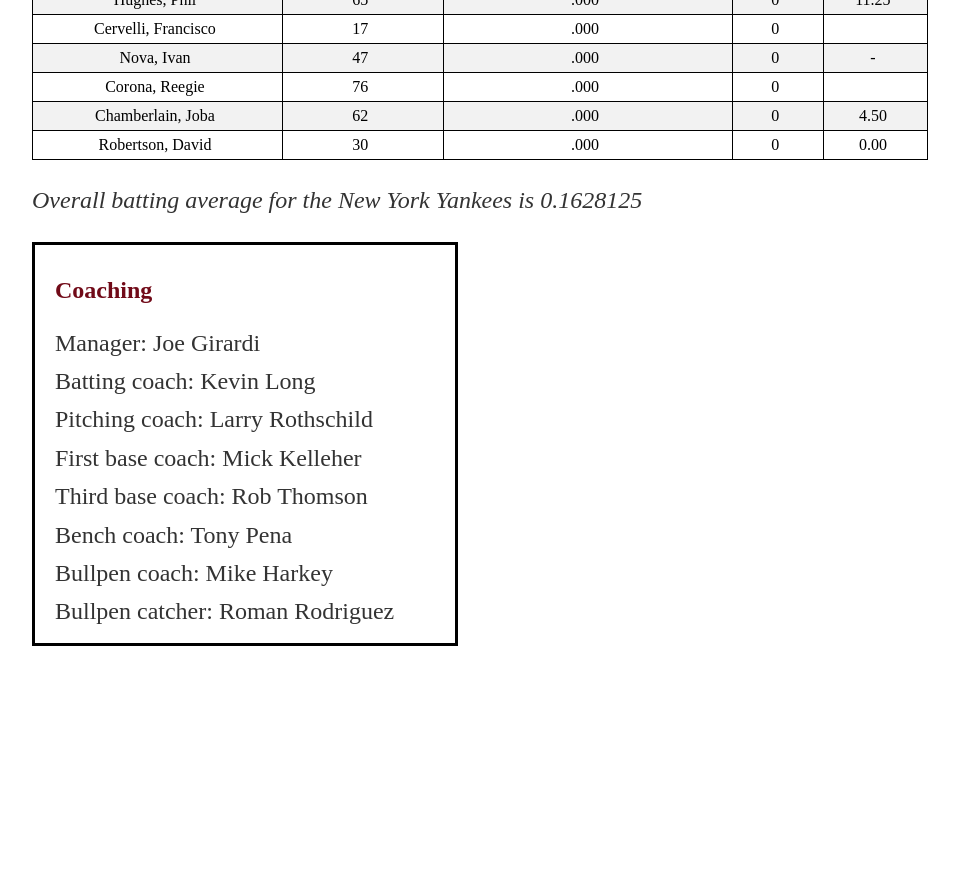
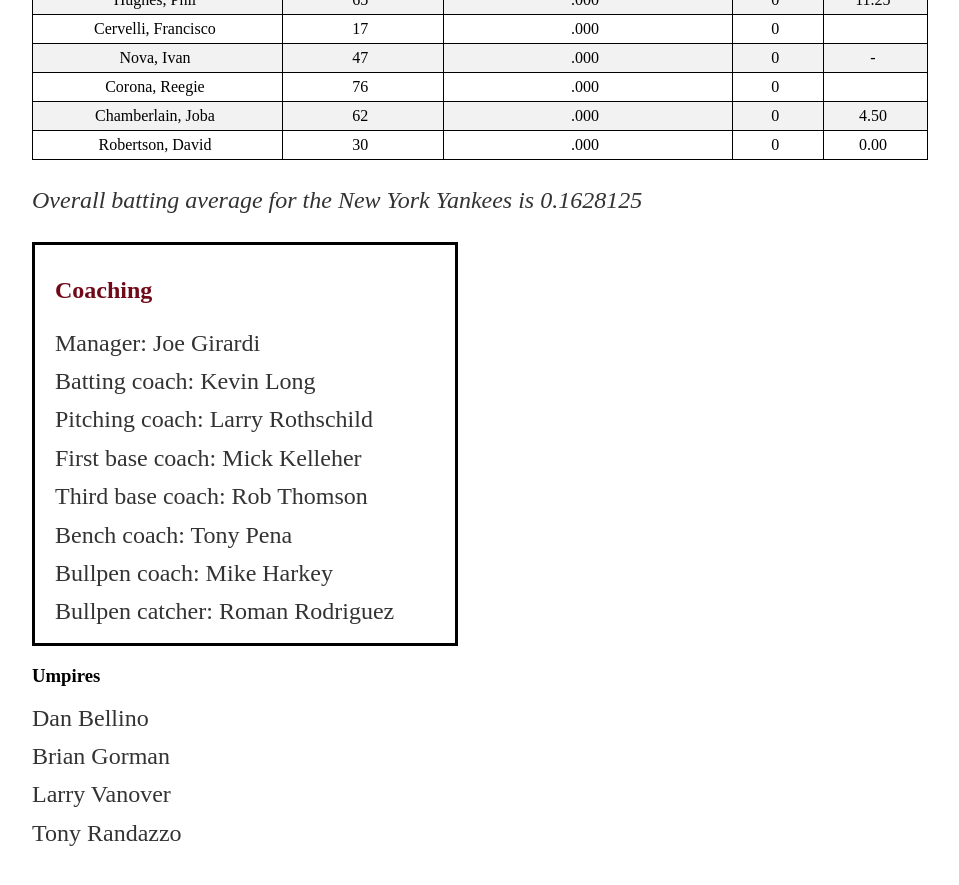
Before and after one commit to miapartlow/mapartlo.github.io, a Jekyll site: the page z656/assignment6/game_4.html, which Jekyll copies as it is, in a window 1280 px wide and 900 px high, scrolled down 2409 px. Shown: the top 885 px of the window, without its empty margins (160-1119 px from the left). Built offline with Jekyll 4.4.1, drawn with Linux system fonts in a browser that asks for light colours; some web fonts are replaced; before the commit the page ends 3115 px from its top, so only the background shows below that.

Commit message:
Update game_4.html

```diff
--- a/z656/assignment6/game_4.html
+++ b/z656/assignment6/game_4.html
@@ -1,3 +1,4 @@
+
 <!--Copyright 2016 MLB Advanced Media, L.P.  Use of any content on this page acknowledges agreement to the terms posted here http://gdx.mlb.com/components/copyright.txt--><html xmlns:functx="http://www.functx.com">
    <head>
       <meta http-equiv="Content-Type" content="text/html; charset=UTF-8">
@@ -194,7 +195,8 @@
                <td>-</td>
             </tr>
          </table>
-         <p><i>Overall batting average for the Minnesota Twins is 0.17846153846153845</i></p>
+         <p><i>Overall batting average for the Minnesota Twins is
+               0.17846153846153845</i></p>
          <div class="coach">
             <h4>Coaching</h4>
             <p class="bb">Manager:  Ron Gardenhire</p>
@@ -428,7 +430,8 @@
                <td>0.00</td>
             </tr>
          </table>
-         <p><i>Overall batting average for the New York Yankees is 0.1628125</i></p>
+         <p><i>Overall batting average for the New York Yankees is
+               0.1628125</i></p>
          <div class="coach">
             <h4>Coaching</h4>
             <p class="bb">Manager:  Joe Girardi</p>
@@ -441,6 +444,12 @@
             <p class="bb">Bullpen catcher:  Roman Rodriguez</p>
          </div>
       </div>
-      <umpires></umpires>
+      <div>
+         <h3>Umpires</h3>
+         <p class="bb">Dan Bellino</p>
+         <p class="bb">Brian Gorman</p>
+         <p class="bb">Larry Vanover</p>
+         <p class="bb">Tony Randazzo</p>
+      </div>
    </body>
 </html>
```
